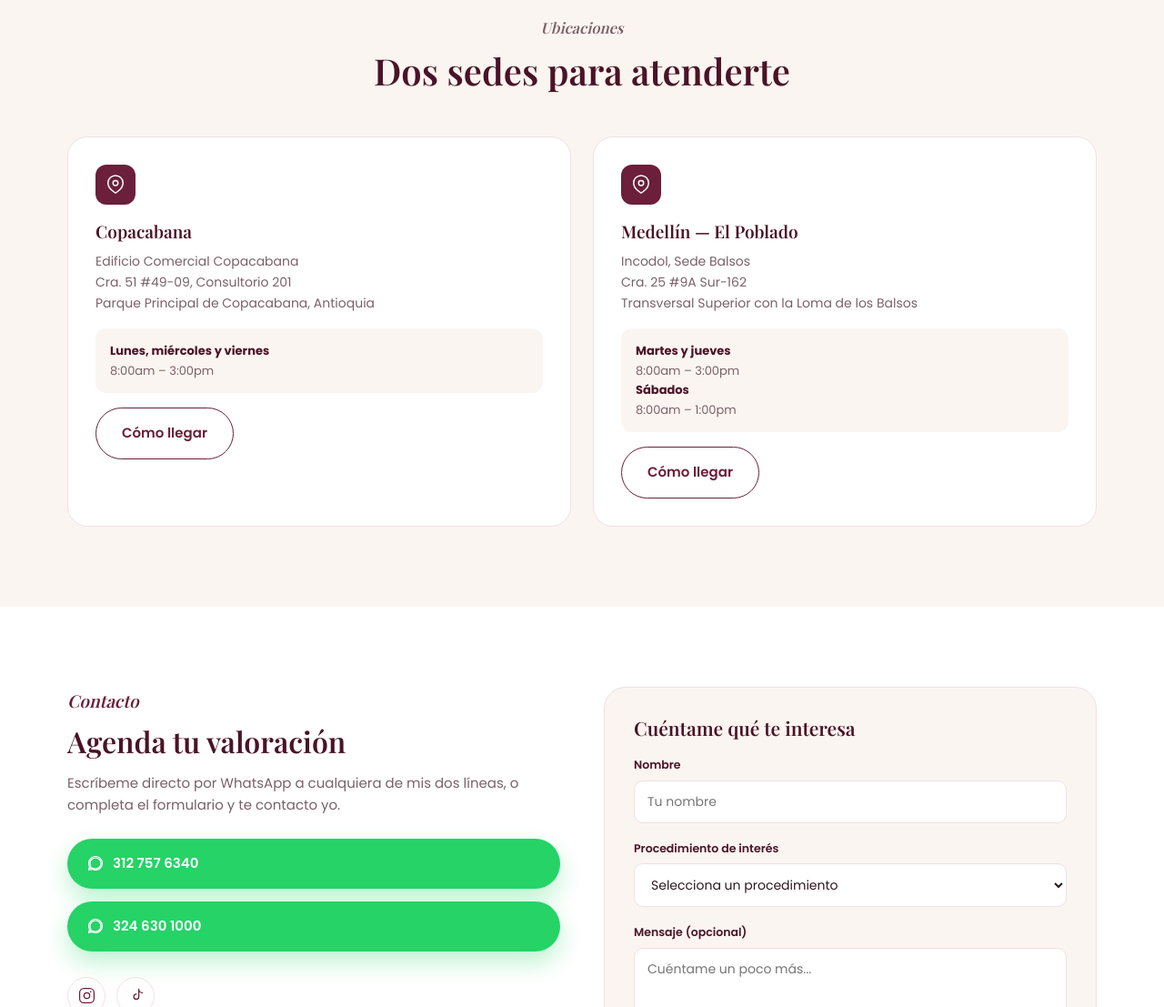
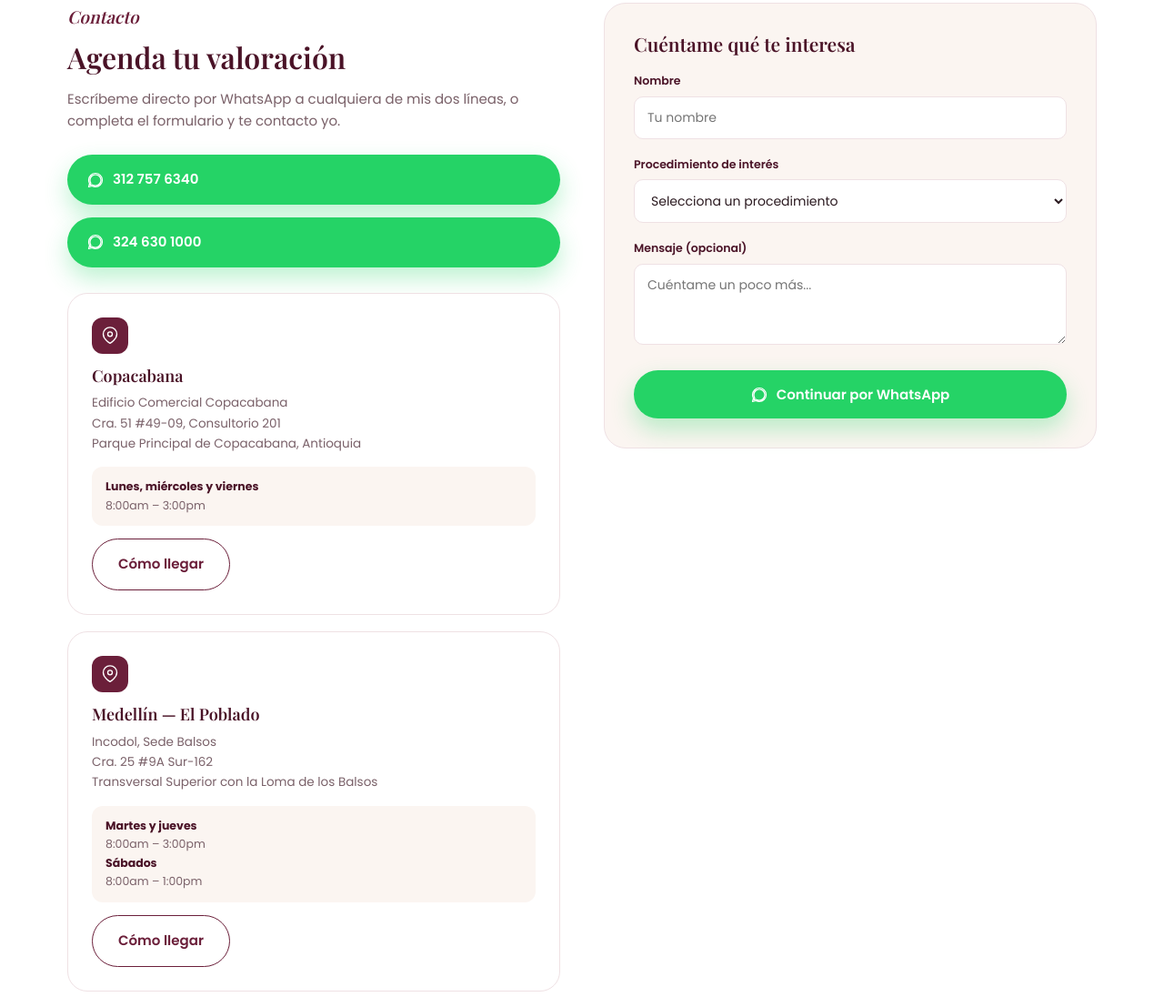
Before and after one commit to Sowi22/Landing-page-Dra.-Maria-Montoya, a plain HTML site: page index.html in a window 1280 px wide. Shown: the part 1642-2749 px from the top of the page at 91% size. Drawn offline with nearby package versions, Linux system fonts and the light colour scheme; a web font is replaced by a local one.

Commit message:
Mueve las 2 sedes a la seccion de contacto, junto al formulario
Se elimina la seccion "Ubicaciones" como bloque aparte y las tarjetas
de Copacabana y Medellin pasan a la columna izquierda de Contacto,
debajo de los botones de WhatsApp, quedando justo al lado del
formulario.

Co-Authored-By: Claude Sonnet 5 <noreply@anthropic.com>

```diff
--- a/css/style.css
+++ b/css/style.css
@@ -102,21 +102,20 @@ h1, h2, h3 { font-family: var(--serif); font-weight: 600; line-height: 1.2; colo
 .about__creds strong { display: block; font-size: 14px; color: var(--wine-dark); margin-bottom: 2px; }
 .about__creds span { font-size: 13px; color: var(--text-muted); }
 
-/* UBICACIONES */
-.locations { padding: 88px 0; background: var(--cream); }
-.locations__grid { display: grid; grid-template-columns: 1fr 1fr; gap: 24px; }
-.location-card { background: #fff; border: 1px solid var(--border); border-radius: 22px; padding: 30px; }
-.location-card__icon { width: 44px; height: 44px; border-radius: 12px; background: var(--wine); color: #fff; display: flex; align-items: center; justify-content: center; margin-bottom: 18px; }
-.location-card__icon svg { width: 22px; height: 22px; }
-.location-card h3 { font-size: 19px; margin-bottom: 10px; }
-.location-card p { font-size: 14px; color: var(--text-muted); margin-bottom: 6px; }
-.location-card__hours { margin: 16px 0; padding: 14px 16px; background: var(--cream); border-radius: 12px; font-size: 13px; color: var(--text-muted); }
-.location-card__hours strong { color: var(--wine-dark); }
-
 /* CONTACTO */
 .contact { padding: 88px 0; }
 .contact__inner { display: grid; grid-template-columns: 1fr 1fr; gap: 48px; align-items: start; }
 .contact__whatsapp { display: flex; flex-direction: column; gap: 14px; margin-top: 24px; }
+
+/* Ubicaciones, ahora junto al formulario de contacto */
+.contact__locations { display: flex; flex-direction: column; gap: 18px; margin-top: 28px; }
+.location-card { background: #fff; border: 1px solid var(--border); border-radius: 22px; padding: 26px; }
+.location-card__icon { width: 40px; height: 40px; border-radius: 12px; background: var(--wine); color: #fff; display: flex; align-items: center; justify-content: center; margin-bottom: 14px; }
+.location-card__icon svg { width: 20px; height: 20px; }
+.location-card h3 { font-size: 18px; margin-bottom: 8px; }
+.location-card p { font-size: 13.5px; color: var(--text-muted); margin-bottom: 6px; }
+.location-card__hours { margin: 14px 0; padding: 12px 15px; background: var(--cream); border-radius: 12px; font-size: 12.5px; color: var(--text-muted); }
+.location-card__hours strong { color: var(--wine-dark); }
 .contact__whatsapp a { justify-content: flex-start; padding-left: 22px; }
 .contact__social { display: flex; gap: 12px; margin-top: 28px; }
 .contact__social a { width: 42px; height: 42px; border-radius: 50%; border: 1px solid var(--border); display: flex; align-items: center; justify-content: center; color: var(--wine); transition: background .2s ease, color .2s ease; }
@@ -146,12 +145,11 @@ h1, h2, h3 { font-family: var(--serif); font-weight: 600; line-height: 1.2; colo
   .hero__inner { grid-template-columns: 1fr; }
   .hero__photo { order: -1; max-width: 340px; margin: 0 auto; }
   .about__inner { grid-template-columns: 1fr; }
-  .locations__grid { grid-template-columns: 1fr; }
   .contact__inner { grid-template-columns: 1fr; }
 }
 @media (max-width: 640px) {
   .hero { padding: 40px 0 56px; }
-  .about, .locations, .contact { padding: 56px 0; }
+  .about, .contact { padding: 56px 0; }
   .hero__stats { gap: 22px; }
   .hero__photo-badge { left: 10px; bottom: -14px; padding: 12px 16px; }
 }
--- a/index.html
+++ b/index.html
@@ -99,34 +99,6 @@
   </div>
 </section>
 
-<!-- UBICACIONES -->
-<section class="locations" id="ubicaciones">
-  <div class="container">
-    <div class="section-title reveal">
-      <p class="eyebrow">Ubicaciones</p>
-      <h2>Dos sedes para atenderte</h2>
-    </div>
-
-    <div class="locations__grid">
-      <div class="location-card reveal">
-        <div class="location-card__icon"><svg viewBox="0 0 24 24"><path d="M21 10c0 7-9 12-9 12s-9-5-9-12a9 9 0 1118 0z"/><circle cx="12" cy="10" r="3"/></svg></div>
-        <h3>Copacabana</h3>
-        <p>Edificio Comercial Copacabana<br>Cra. 51 #49-09, Consultorio 201<br>Parque Principal de Copacabana, Antioquia</p>
-        <div class="location-card__hours"><strong>Lunes, miércoles y viernes</strong><br>8:00am &ndash; 3:00pm</div>
-        <a href="https://share.google/5cYgblARMlXYbUXF7" target="_blank" rel="noopener" class="btn btn--outline">Cómo llegar</a>
-      </div>
-
-      <div class="location-card reveal">
-        <div class="location-card__icon"><svg viewBox="0 0 24 24"><path d="M21 10c0 7-9 12-9 12s-9-5-9-12a9 9 0 1118 0z"/><circle cx="12" cy="10" r="3"/></svg></div>
-        <h3>Medellín &mdash; El Poblado</h3>
-        <p>Incodol, Sede Balsos<br>Cra. 25 #9A Sur-162<br>Transversal Superior con la Loma de los Balsos</p>
-        <div class="location-card__hours"><strong>Martes y jueves</strong><br>8:00am &ndash; 3:00pm<br><strong>Sábados</strong><br>8:00am &ndash; 1:00pm</div>
-        <a href="https://share.google/HiorWtMSKhEXFqd6u" target="_blank" rel="noopener" class="btn btn--outline">Cómo llegar</a>
-      </div>
-    </div>
-  </div>
-</section>
-
 <!-- CONTACTO -->
 <section class="contact" id="contacto">
   <div class="container contact__inner">
@@ -144,6 +116,24 @@
           <svg viewBox="0 0 24 24" fill="currentColor" stroke="none"><path d="M12 2C6.5 2 2 6.5 2 12c0 1.8.5 3.5 1.3 5L2 22l5.2-1.3c1.4.8 3.1 1.2 4.8 1.2 5.5 0 10-4.5 10-10S17.5 2 12 2zm0 18c-1.5 0-3-.4-4.2-1.1l-.3-.2-3.1.8.8-3-.2-.3C4.4 15 4 13.5 4 12c0-4.4 3.6-8 8-8s8 3.6 8 8-3.6 8-8 8z"/></svg>
           324 630 1000
         </a>
+      </div>
+
+      <div class="contact__locations">
+        <div class="location-card reveal">
+          <div class="location-card__icon"><svg viewBox="0 0 24 24"><path d="M21 10c0 7-9 12-9 12s-9-5-9-12a9 9 0 1118 0z"/><circle cx="12" cy="10" r="3"/></svg></div>
+          <h3>Copacabana</h3>
+          <p>Edificio Comercial Copacabana<br>Cra. 51 #49-09, Consultorio 201<br>Parque Principal de Copacabana, Antioquia</p>
+          <div class="location-card__hours"><strong>Lunes, miércoles y viernes</strong><br>8:00am &ndash; 3:00pm</div>
+          <a href="https://share.google/5cYgblARMlXYbUXF7" target="_blank" rel="noopener" class="btn btn--outline">Cómo llegar</a>
+        </div>
+
+        <div class="location-card reveal">
+          <div class="location-card__icon"><svg viewBox="0 0 24 24"><path d="M21 10c0 7-9 12-9 12s-9-5-9-12a9 9 0 1118 0z"/><circle cx="12" cy="10" r="3"/></svg></div>
+          <h3>Medellín &mdash; El Poblado</h3>
+          <p>Incodol, Sede Balsos<br>Cra. 25 #9A Sur-162<br>Transversal Superior con la Loma de los Balsos</p>
+          <div class="location-card__hours"><strong>Martes y jueves</strong><br>8:00am &ndash; 3:00pm<br><strong>Sábados</strong><br>8:00am &ndash; 1:00pm</div>
+          <a href="https://share.google/HiorWtMSKhEXFqd6u" target="_blank" rel="noopener" class="btn btn--outline">Cómo llegar</a>
+        </div>
       </div>
 
       <div class="contact__social">
```
